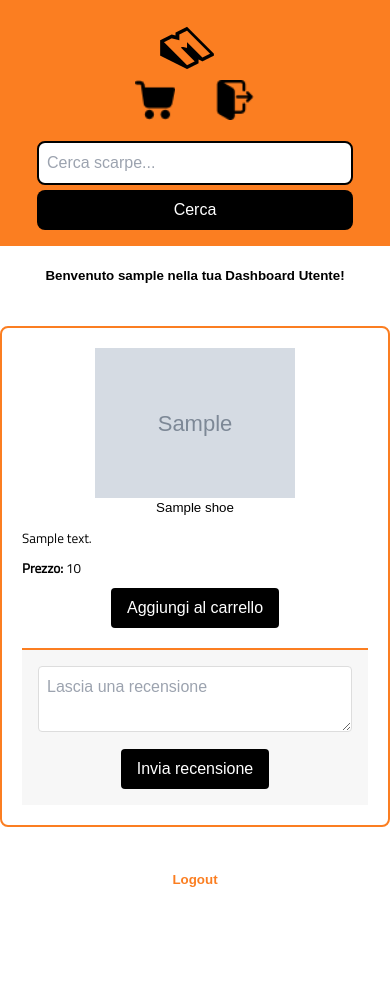
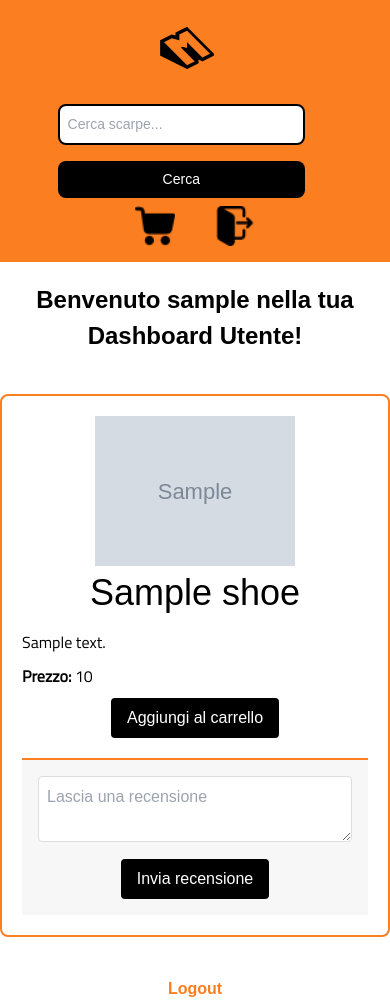
Before and after one commit to luca-scuola/store-scarpe, a Flask app: template templates/user_index.html in a window 390 px wide. Before the commit the page ends 887 px from the top, so only its background shows below. Run offline with Flask 3, Linux system fonts and the light colour scheme; the template is opened without the code that fills it: most values are stand-ins (such as "Sample title", 1, 10 or a date in 2020); grey boxes marked "Sample" are stand-in pictures; some web fonts are replaced.

Commit message:
Sistemato responsive

```diff
--- a/templates/user_index.html
+++ b/templates/user_index.html
@@ -183,45 +183,62 @@
         @media (max-width: 768px) {
             .header {
                 flex-direction: column;
+                align-items: center;
                 padding: 1rem;
             }
 
-            .icons-container,
-            .search-box {
+            .search-box,
+            .icons-container {
                 width: 100%;
+                justify-content: center;
                 margin-top: 1rem;
-                justify-content: center;
-            }
-
-            .search-box {
-                order: 1;
             }
 
             .search-box input[type="text"],
             .search-box button {
-                width: 100%;
-                margin-top: 5px;
+                width: 90%;
+                /* adjust based on preference */
+                margin: 0.5rem 0;
+                /* space between input and button */
             }
 
             .icons-container {
-                order: 2;
-                padding: 0 1rem;
+                flex-direction: row;
+                justify-content: space-around;
+                gap: 10px;
             }
 
-            .flex.items-center {
-                flex-direction: column;
-                align-items: center;
+            .header img.logo {
+                width: 80px;
+                /* or any size as per requirement */
+                height: auto;
+                margin-bottom: 1rem;
+                /* space below logo */
+            }
+
+            .header a img.icon {
+                width: 35px;
+                /* adjust the icon size */
+                margin: 0 10px;
+                /* space between icons */
             }
         }
 
         @media (max-width: 480px) {
+            .header img.logo {
+                width: 60px;
+                /* smaller logo for very small devices */
+            }
 
-            .welcome-message,
-            .logout-link,
-            .card h3,
-            .description,
-            .price {
-                font-size: smaller;
+            .header a img.icon {
+                width: 30px;
+                /* smaller icons for very small devices */
+            }
+
+            .search-box input[type="text"],
+            .search-box button {
+                font-size: 14px;
+                /* smaller text for input and button */
             }
         }
     </style>
```
Also changed, not shown: shoes.db.
